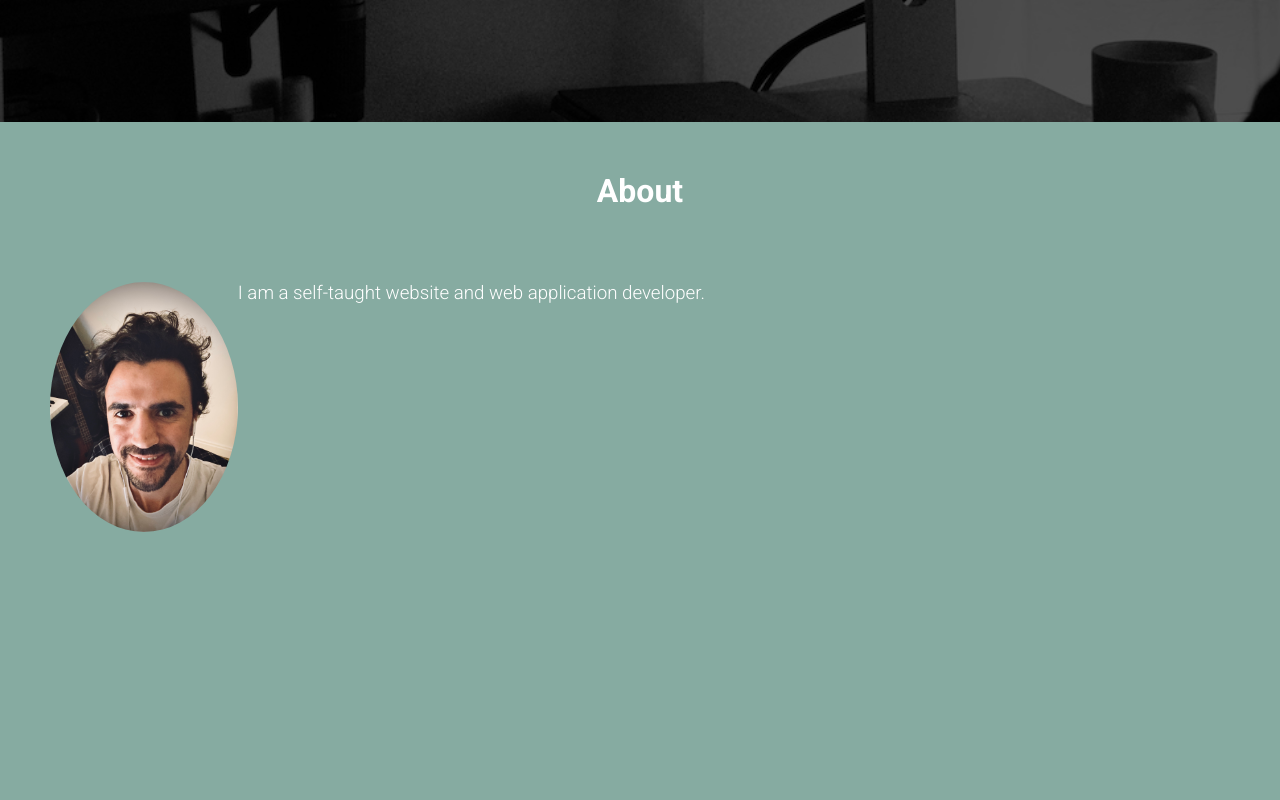
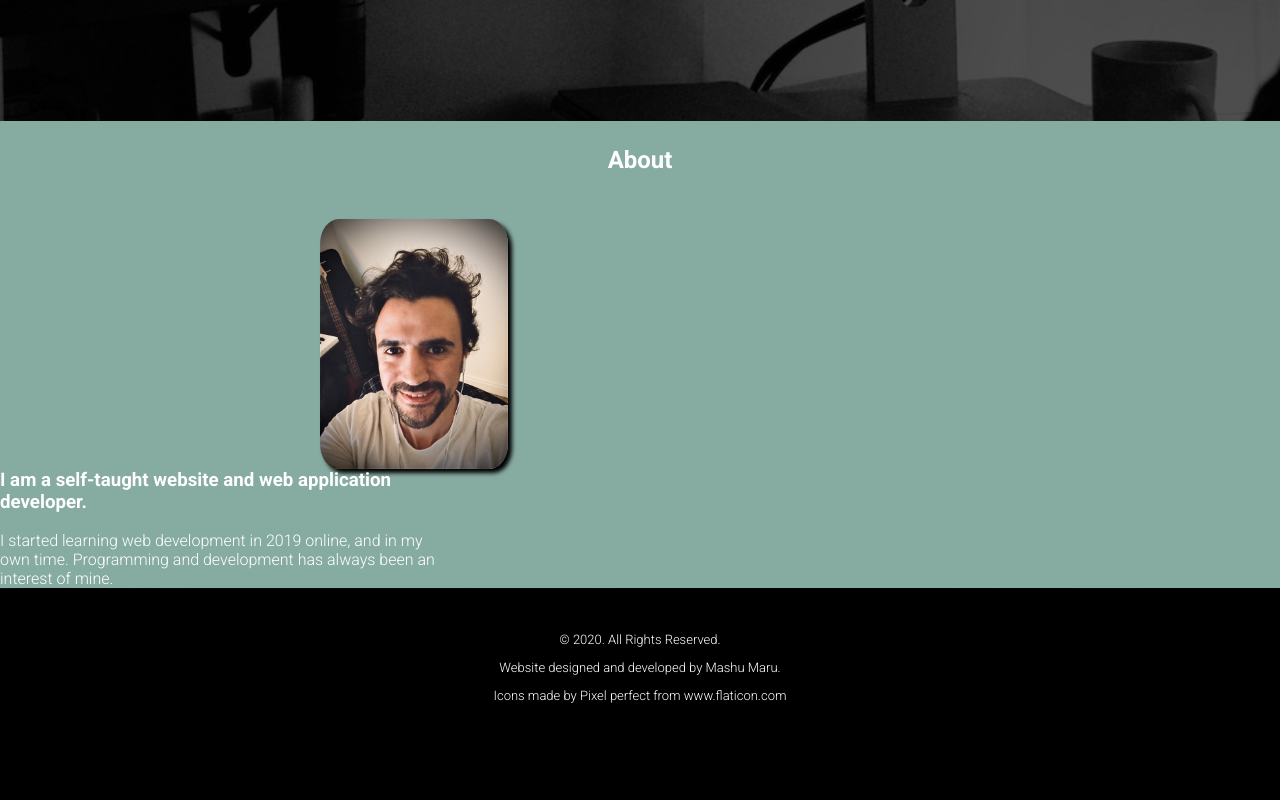
Before and after one commit to MashuMaru/personal-site, a React (Create React App) app: page / in a window 1280 px wide. Shown: the part 600-1400 px from the top of the page. After the commit the page ends 1318 px from the top, so only its background shows below. Built offline with nearby package versions, Linux system fonts and the light colour scheme.

Commit message:
minor CSS (about section)

```diff
--- a/public/styles.css
+++ b/public/styles.css
@@ -29,22 +29,30 @@ header {
 
 .about-section {
     background-color: #86aba1;
+    position: relative;
     color: white;
+    min-height: 400px;
+    max-height: 600px;
+    /* background-size: cover; */
+}
+
+#about {
     height: 100%;
-    /* padding: 20% 0 20% 0; */
-    height: 100vh;
-    min-height: -webkit-fill-available;
-    background-size: cover;
 }
 
 .about-title {
     text-align: center;
-    padding: 50px;
+    padding: 25px;
     font-weight: 700;
 }
 
 .about-description {
-    font-weight: 100;
+    font-weight: 700;
+}
+
+#about-description {
+    float: right;
+    margin-left: 50px;
 }
 
 .header-img {
@@ -146,8 +154,25 @@ footer {
 }
 
 .profile-pic {
-    border-radius: 100%;
+    border-radius: 10%;
+    padding: 1px black;
+    box-shadow: 4px 4px 4px black;
     height: 250px;
     float: left;
-    margin-left: 50px;
+    margin-left: 25%;
 }
+
+.about-description {
+    /* float: right; */
+    text-align: left;
+    width: 35%;
+    /* margin-right: 10%;
+    margin-left: 10%; */
+}
+.about-details {
+    /* float: right; */
+    text-align: left;
+    width: 35%;
+    /* margin-right: 10%;
+    margin-left: 10%; */
+}
--- a/src/Components/About.js
+++ b/src/Components/About.js
@@ -2,11 +2,19 @@ import React from 'react';
 import Mashumaru from '../mashumaru.jpg'
 
 function About() {
-    return <div id='about' className='about-section'>
+    return <section id="about">
+    <div id='about' className='about-section'>
+
+
         <h1 className="about-title">About</h1>
         <img className="profile-pic" src={Mashumaru}></img>
+        <section id="about-description"></section>
         <h3 className="about-description">I am a self-taught website and web application developer.</h3>
+        <p className="about-details">I started learning web development in 2019 online, and in my own time.
+        Programming and development has always been an interest of mine.</p>
+
     </div>
+    </section>
 }
 
 export default About;
```
Also changed, not shown: 1 other file (tests, documents, lock files or other folders).
